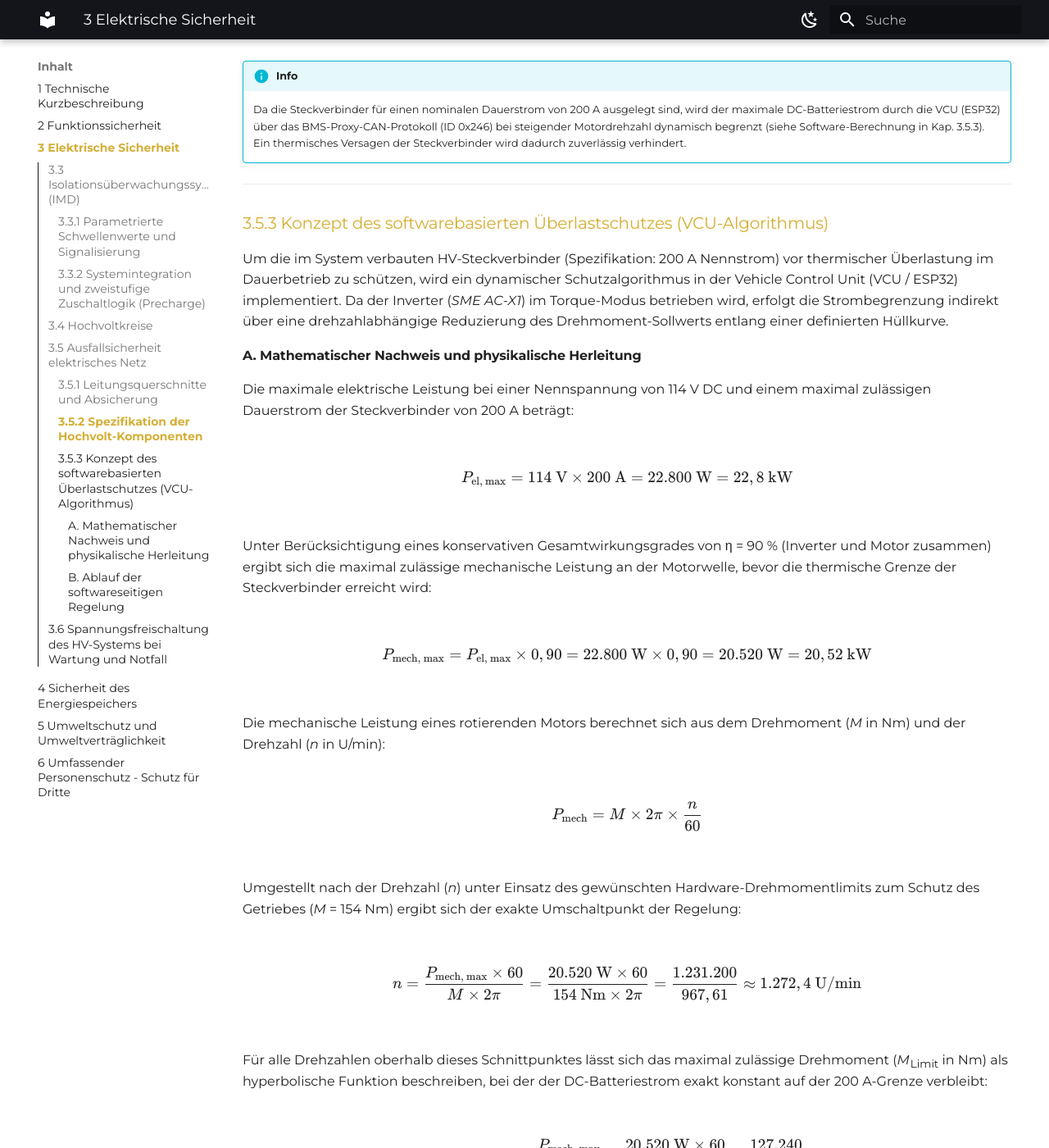
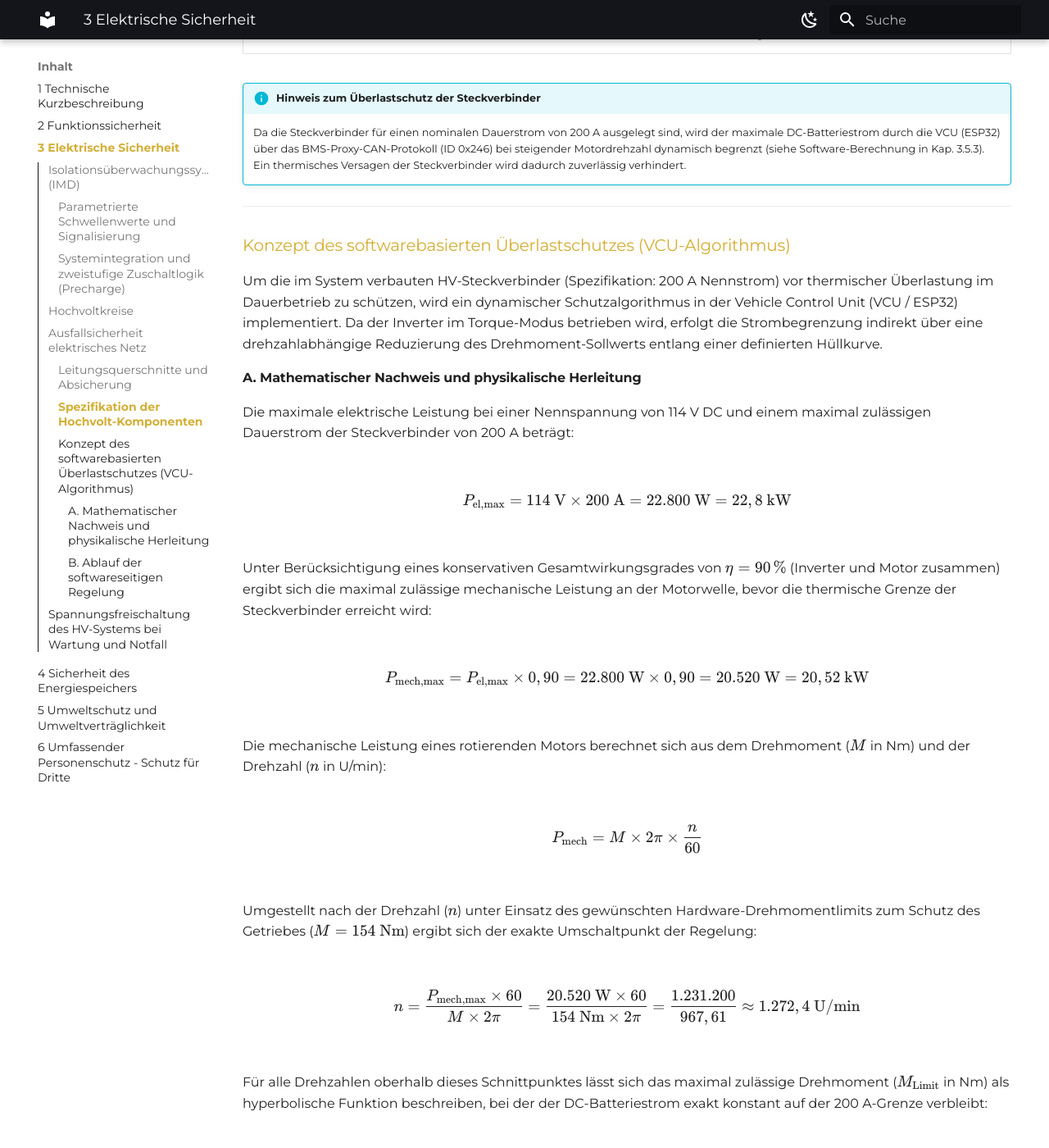
Before and after one commit to Fhiel/X19e-docs, an MkDocs documentation site: the page built from docs/elektrische_sicherheit.md, in a window 1280 px wide and 1400 px high, scrolled down 4418 px. Shown: the whole window at 82% size. Built offline with MkDocs 1.6.1 and Material for MkDocs 9.7.7, drawn with Linux system fonts in a browser that asks for light colours; some of the changed text lies outside the part shown.

Commit message:
fix removed chapter numbers an other fixes

```diff
--- a/docs/elektrische_sicherheit.md
+++ b/docs/elektrische_sicherheit.md
@@ -1,4 +1,4 @@
-# 3 Elektrische Sicherheit
+# Elektrische Sicherheit
 
 Die elektrische Sicherheit des umgerüsteten Fahrzeugs wurde gemäß den Maßgaben der DGUV 200-005 als HV-eigensicheres Fahrzeug ausgelegt, um einen vollständigen Berührungs- und Lichtbogenschutz des Hochvolt-Systems zu gewährleisten. Die Umsetzung folgt den Anforderungen der UN-Regelung Nr. 100 in ihrer aktuell gültigen Fassung.
 
@@ -30,22 +30,21 @@ Um die geforderte HV-Eigensicherheit zu erreichen, wurden folgende Maßnahmen um
     * Auf allen Abdeckungen und Gehäusen, deren Entfernung eine Berührung spannungsführender HV-Komponenten ermöglichen würde, ist ein Warnsymbol gemäß „Warnung vor gefährlicher elektrischer Spannung“ angebracht.
 
 <figure id="warning">
-  <img src="./Pictures/1000000100000240000000457D57448F.png">
-  <figcaption style="text-align: center;">Abbildung 7: Warnung vor gefährlicher elektrischer Spannung</figcaption>
+  <img src="../Pictures/1000000100000240000000457D57448F.png">
+  <figcaption style="text-align: center;">Abbildung 1: Warnung vor gefährlicher elektrischer Spannung</figcaption>
 </figure>
-
 
 * Alle HV-Leitungen, die nicht direkt in geschlossenen Gehäusen verlegt sind, besitzen eine intensiv orangefarbene Außenhülle zur sofortigen, eindeutigen Erkennbarkeit.
 
 ---
 
-## 3.3 Isolationsüberwachungssystem (IMD)
+## Isolationsüberwachungssystem (IMD)
 
-Zur kontinuierlichen Überwachung des galvanisch getrennten Hochvoltsystems (IT-Netz) ist ein **BENDER iso165C-1** Isolationsüberwachungssystem (IMD) integriert. Das System überwacht permanent den Isolationswiderstand (<i>R</i><sub>iso</sub>) zwischen allen spannungsführenden HV-Komponenten (Plus- und Minusseite) und der Fahrzeugmasse (Karosserie, Kl. 31).
+Zur kontinuierlichen Überwachung des galvanisch getrennten Hochvoltsystems (IT-Netz) is ein **BENDER iso165C-1** Isolationsüberwachungssystem (IMD) integriert. Das System überwacht permanent den Isolationswiderstand ($R_{\mathrm{iso}}$) zwischen allen spannungsführenden HV-Komponenten (Plus- und Minusseite) und der Fahrzeugmasse (Karosserie, Kl. 31).
 
 Damit wird die geforderte **Ein-Fehler-Toleranz** nach VdTÜV-Merkblatt 764 vollumfänglich erfüllt: Ein erster, einfacher Isolationsfehler führt nicht zu einer unmittelbaren Gefährdung, sondern wird zuverlässig detektiert und signalisiert.
 
-### 3.3.1 Parametrierte Schwellenwerte und Signalisierung
+### Parametrierte Schwellenwerte und Signalisierung
 
 Die Reaktion des Fahrzeugs auf eine Veränderung des Isolationszustandes ist zweistufig ausgeführt:
 
@@ -55,35 +54,35 @@ Die Reaktion des Fahrzeugs auf eine Veränderung des Isolationszustandes ist zwe
 | **Stufe 1: Vorwarnung** | $\le 400\text{ k}\Omega$ | **Optische Signalisierung:** Auf dem Kombi-Instrument wird permanent die Statusmeldung „ISO WARN“ ausgegeben. Der Fahrbetrieb bleibt uneingeschränkt möglich. |
 | **Stufe 2: Hauptalarm** | $\le 250\text{ k}\Omega$ | **Interventionsschwelle:** Auf dem Kombi-Instrument wird das Signal „ISO ERR“ visualisiert. Ein Schließen der HV-Schütze (Startvorgang) wird bei diesem Wert systemseitig blockiert. |
 
-*Hinweis: Eine detaillierte Aufschlüsselung der Displaymeldungen auf den Anzeigegeräten befindet sich in Kapitel „Anzeigen und Bedienelemente“.*
+*Hinweis: Eine detaillierte Aufschlüsselung der Displaymeldungen auf den Anzeigegeräten befindet sich im entsprechenden Kapitel der Bedienelemente.*
 
 ---
 
-### 3.3.2 Systemintegration und zweistufige Zuschaltlogik (Precharge)
+### Systemintegration und zweistufige Zuschaltlogik (Precharge)
 
 Das Hochvoltsystem verfügt über eine sequenzielle Zuschaltlogik. Diese gewährleistet einen lastfreien Start der internen Batterieschütze sowie eine normgerechte Vorschaltladung (Precharge) der Zwischenkreiskondensatoren des Inverters, um schädliche Einschaltströme (Lichtbögen) zu verhindern.
 
-Ein fehlerfreier Isolationswiderstand (<i>R</i><sub>iso</sub> > 250 k&Omega;) ist die zwingende logische Voraussetzung (Interlock) für die Einleitung der folgenden Start-Sequenz:
+Ein fehlerfreier Isolationswiderstand ($R_{\mathrm{iso}} > 250\text{ k}\Omega$) ist die zwingende logische Voraussetzung (Interlock) für die Einleitung der folgenden Start-Sequenz:
 
 1. **Zuschaltung REESS (Lastfrei):** Bei Aktivierung der Startbereitschaft (Klemme 15) schließt das Batteriemanagementsystem (SimpBMS) zunächst die allpoligen Schütze innerhalb der beiden Batteriepacks (vorn und hinten). Da das nachgelagerte Inverter-Hauptschütz in der zentralen HV-Distribution zu diesem Zeitpunkt noch physisch geöffnet ist, erfolgt das Schließen der Batterie-Schütze völlig strom- und lastfrei. Ein Verschleiß der Schützkontakte wird konstruktiv ausgeschlossen. Das IMD überwacht ab diesem Moment die HV-Strecke bis zur HV-Distribution.
-2. **Vorschaltladung (Precharge) durch Inverter:** Das System nutzt die integrierte Precharge-Logik des Motorcontrollers. Das eingesetzte Invertermodell (*NetGain HyPer-Drive X1, NON-ISOLATED Logic*) verfügt gemäß Herstellervorgabe (*NetGain User Manual Rev. A.1, S. 15*) über einen internen Precharge-Widerstand. Mit Anliegen der Steuerspannung lädt der Inverter seine internen Zwischenkreiskondensatoren kontrolliert hoch, bis das Spannungsniveau der Batteriespannung angeglichen ist.
+2. **Vorschaltladung (Precharge) durch Inverter:** Das System nutzt die integrierte Precharge-Logik des Motorcontrollers. Das Invertermodell verfügt über einen internen Precharge-Widerstand. Mit Anliegen der Steuerspannung lädt der Inverter seine internen Zwischenkreiskondensatoren kontrolliert hoch, bis das Spannungsniveau der Batteriespannung angeglichen ist.
 3. **Freigabe Hauptschütz (HV-Distribution):** Erst nach erfolgreichem und plausibilisiertem Abschluss der Vorschaltladung steuert die Logik des Inverters das Inverter-Hauptschütz in der HV-Distribution an und schließt dieses. Damit ist das Gesamtsystem unterbrechungsfrei und bauteilschonend mit dem Antriebsstrang verbunden. Die volle Leistung des Traktionsantriebs wird freigegeben. Das IMD überwacht nun kontinuierlich das gesamte, geschlossene HV-Bordnetz.
 
 ---
 
-## 3.4 Hochvoltkreise
+## Hochvoltkreise
 
 Alle Hochvoltkreise des Antriebssystems sind als **isoliertes Netz (IT-System)** ausgeführt. Die Leitungen des Plus- und Minuspols werden vollständig vom Fahrzeugchassis getrennt geführt und sind zu keinem Zeitpunkt mit der Fahrzeugmasse verbunden.
 
 ---
 
-## 3.5 Ausfallsicherheit elektrisches Netz
+## Ausfallsicherheit elektrisches Netz
 
 Das elektrische Netz des Antriebssystems ist so dimensioniert und ausgelegt, dass unter allen vorhersehbaren Betriebsbedingungen und Lastfällen ein vorzeitiges Versagen ausgeschlossen ist (gemäß VdTÜV-Merkblatt 764, Kap. 4.5). Die Absicherung teilt sich auf in einen hardwarebasierten Kurzschlussschutz und einen softwarebasierten Überlastschutz.
 
-### 3.5.1 Leitungsquerschnitte und Absicherung
+### Leitungsquerschnitte und Absicherung
 
-| Systemkomponente | Strombelastbarkeit Leitungen (mm²) | Sicherung (A) | Schutzfunktion (Software) |
+| Systemkomponente | Strombelastbarkeit Leitungen ($\text{mm}^2$) | Sicherung (A) | Schutzfunktion (Software) |
 | :--- | :---: | :---: | :--- |
 | **REESS und Inverter** (38.000 W) | 70 | 630 (Schmelz) | Begrenzung auf max. 200 A DC (VCU-Algorithmus) |
 | **Ladegerät / Charger** (3.300 W) | 4 | 40 (Schmelz) | Elektronische Überwachung durch BMS und Ladegerät |
@@ -91,10 +90,10 @@ Das elektrische Netz des Antriebssystems ist so dimensioniert und ausgelegt, das
 | **DC/DC Converter** (1.000 W) | 4 | 12 (Schmelz) | Elektronische Begrenzung im Wandler |
 | **Heizung / Heating** (500 W) | 0,75 | 5 (Schmelz) | Thermische Abschaltung |
 
-!!! info Hinweis zur Absicherung des Motors
+!!! info "Hinweis zur Absicherung des Motors"
     Die Absicherung des Motors ist in der Motor Control Unit (MCU) integriert und wird elektronisch überwacht.
 
-### 3.5.2 Spezifikation der Hochvolt-Komponenten
+### Spezifikation der Hochvolt-Komponenten
 
 | Komponente | Hersteller / Typ | Nennstrom (Dauer) | Spitzenstrom (Peak) | Normkonformität / Nachweis |
 | :--- | :--- | :---: | :---: | :--- |
@@ -103,46 +102,36 @@ Das elektrische Netz des Antriebssystems ist so dimensioniert und ausgelegt, das
 | **Hauptschütze** | Gigavac | 350 A | > 1.000 A | UL 508 / IEC 60947 |
 | **Hauptsicherung** | Eaton Bussmann EBSD | 630 A | Kurzschluss-Abschaltung | IEC 60269-4 / Träge Charakteristik |
 
-!!! info Hinweis zum Überlastschutz der Steckverbinder
+!!! info "Hinweis zum Überlastschutz der Steckverbinder"
     Da die Steckverbinder für einen nominalen Dauerstrom von 200 A ausgelegt sind, wird der maximale DC-Batteriestrom durch die VCU (ESP32) über das BMS-Proxy-CAN-Protokoll (ID 0x246) bei steigender Motordrehzahl dynamisch begrenzt (siehe Software-Berechnung in Kap. 3.5.3). Ein thermisches Versagen der Steckverbinder wird dadurch zuverlässig verhindert.
 
 ---
 
-### 3.5.3 Konzept des softwarebasierten Überlastschutzes (VCU-Algorithmus)
+### Konzept des softwarebasierten Überlastschutzes (VCU-Algorithmus)
 
-Um die im System verbauten HV-Steckverbinder (Spezifikation: 200 A Nennstrom) vor thermischer Überlastung im Dauerbetrieb zu schützen, wird ein dynamischer Schutzalgorithmus in der Vehicle Control Unit (VCU / ESP32) implementiert. Da der Inverter (*SME AC-X1*) im Torque-Modus betrieben wird, erfolgt die Strombegrenzung indirekt über eine drehzahlabhängige Reduzierung des Drehmoment-Sollwerts entlang einer definierten Hüllkurve.
+Um die im System verbauten HV-Steckverbinder (Spezifikation: 200 A Nennstrom) vor thermischer Überlastung im Dauerbetrieb zu schützen, wird ein dynamischer Schutzalgorithmus in der Vehicle Control Unit (VCU / ESP32) implementiert. Da der Inverter im Torque-Modus betrieben wird, erfolgt die Strombegrenzung indirekt über eine drehzahlabhängige Reduzierung des Drehmoment-Sollwerts entlang einer definierten Hüllkurve.
 
 #### A. Mathematischer Nachweis und physikalische Herleitung
 
 Die maximale elektrische Leistung bei einer Nennspannung von 114 V DC und einem maximal zulässigen Dauerstrom der Steckverbinder von 200 A beträgt:
 
-<div class="arithmatex">
-$$P_{\text{el, max}} = 114\text{ V} \times 200\text{ A} = 22.800\text{ W} = 22,8\text{ kW}$$
-</div>
+$$P_{\mathrm{el,max}} = 114\text{ V} \times 200\text{ A} = 22.800\text{ W} = 22,8\text{ kW}$$
 
-Unter Berücksichtigung eines konservativen Gesamtwirkungsgrades von &eta; = 90 % (Inverter und Motor zusammen) ergibt sich die maximal zulässige mechanische Leistung an der Motorwelle, bevor die thermische Grenze der Steckverbinder erreicht wird:
+Unter Berücksichtigung eines konservativen Gesamtwirkungsgrades von $\eta = 90\,\%$ (Inverter und Motor zusammen) ergibt sich die maximal zulässige mechanische Leistung an der Motorwelle, bevor die thermische Grenze der Steckverbinder erreicht wird:
 
-<div class="arithmatex">
-$$P_{\text{mech, max}} = P_{\text{el, max}} \times 0,90 = 22.800\text{ W} \times 0,90 = 20.520\text{ W} = 20,52\text{ kW}$$
-</div>
+$$P_{\mathrm{mech,max}} = P_{\mathrm{el,max}} \times 0,90 = 22.800\text{ W} \times 0,90 = 20.520\text{ W} = 20,52\text{ kW}$$
 
-Die mechanische Leistung eines rotierenden Motors berechnet sich aus dem Drehmoment (<i>M</i> in Nm) und der Drehzahl (<i>n</i> in U/min):
+Die mechanische Leistung eines rotierenden Motors berechnet sich aus dem Drehmoment ($M$ in Nm) und der Drehzahl ($n$ in U/min):
 
-<div class="arithmatex">
-$$P_{\text{mech}} = M \times 2\pi \times \frac{n}{60}$$
-</div>
+$$P_{\mathrm{mech}} = M \times 2\pi \times \frac{n}{60}$$
 
-Umgestellt nach der Drehzahl (<i>n</i>) unter Einsatz des gewünschten Hardware-Drehmomentlimits zum Schutz des Getriebes (<i>M</i> = 154 Nm) ergibt sich der exakte Umschaltpunkt der Regelung:
+Umgestellt nach der Drehzahl ($n$) unter Einsatz des gewünschten Hardware-Drehmomentlimits zum Schutz des Getriebes ($M = 154\text{ Nm}$) ergibt sich der exakte Umschaltpunkt der Regelung:
 
-<div class="arithmatex">
-$$n = \frac{P_{\text{mech, max}} \times 60}{M \times 2\pi} = \frac{20.520\text{ W} \times 60}{154\text{ Nm} \times 2\pi} = \frac{1.231.200}{967,61} \approx 1.272,4\text{ U/min}$$
-</div>
+$$n = \frac{P_{\mathrm{mech,max}} \times 60}{M \times 2\pi} = \frac{20.520\text{ W} \times 60}{154\text{ Nm} \times 2\pi} = \frac{1.231.200}{967,61} \approx 1.272,4\text{ U/min}$$
 
-Für alle Drehzahlen oberhalb dieses Schnittpunktes lässt sich das maximal zulässige Drehmoment (<i>M</i><sub>Limit</sub> in Nm) als hyperbolische Funktion beschreiben, bei der der DC-Batteriestrom exakt konstant auf der 200 A-Grenze verbleibt:
+Für alle Drehzahlen oberhalb dieses Schnittpunktes lässt sich das maximal zulässige Drehmoment ($M_{\mathrm{Limit}}$ in Nm) als hyperbolische Funktion beschreiben, bei der der DC-Batteriestrom exakt konstant auf der 200 A-Grenze verbleibt:
 
-<div class="arithmatex">
-$$M_{\text{Limit}}(n) = \frac{P_{\text{mech, max}}}{\omega} = \frac{20.520\text{ W} \times 60}{2\pi \times n} \approx \frac{127.240}{n}$$
-</div>
+$$M_{\mathrm{Limit}}(n) = \frac{P_{\mathrm{mech,max}}}{\omega} = \frac{P_{\mathrm{mech,max}}}{2\pi \times \frac{n}{60}} = \frac{20.520\text{ W} \times 60}{2\pi \times n} \approx \frac{127.240}{n}$$
 
 ---
 
@@ -150,16 +139,13 @@ $$M_{\text{Limit}}(n) = \frac{P_{\text{mech, max}}}{\omega} = \frac{20.520\text{
 
 Der in der VCU hinterlegte Algorithmus teilt das Kennfeld basierend auf der errechneten Grenzdrehzahl von **1.272 U/min** in zwei distinkte Regelbereiche auf:
 
-Bereich 1: <i>n</i> &le; 1.272 U/min (Konstantes Drehmoment)
-: Das maximal vom Fahrer angeforderte Drehmoment wird bis zum vordefinierten Hardware-Schutzlimit von **154 Nm** vollständig freigegeben. In diesem Drehzahlbereich bleibt der DC-Batteriestrom anfahrbedingt und aufgrund der geringen mechanischen Leistung weit unter der kritischen 200 A-Schwelle (z. B. ca. 78 A bei 500 U/min).
+* **Bereich 1 ($n \le 1.272\text{ U/min}$ - Konstantes Drehmoment):** Das maximal vom Fahrer angeforderte Drehmoment wird bis zum vordefinierten Hardware-Schutzlimit von **154 Nm** vollständig freigegeben. In diesem Drehzahlbereich bleibt der DC-Batteriestrom anfahrbedingt und aufgrund der geringen mechanischen Leistung weit unter der kritischen 200 A-Schwelle (z. B. ca. 78 A bei 500 U/min).
+* **Bereich 2 ($n > 1.272\text{ U/min}$ - Konstante Leistung / Hyperbolische Drosselung):** Der VCU-Algorithmus berechnet zyklisch bei jeder eingehenden CAN-Botschaft des Motors das reduzierte Drehmoment-Limit ($M_{\mathrm{Limit}}$). Dieses wird als maximal zulässiger Prozentwert über das BMS-Proxy-Protokoll (CAN-ID 0x246) an den Inverter übermittelt. Das Drehmoment wird präzise entlang der 20,52 kW-Hyperbel gedrosselt. Ein Ansteigen des DC-Batteriestroms über 200 A wird dadurch softwareseitig aktiv unterbunden.
 
-Bereich 2: <i>n</i> &gt; 1.272 U/min (Konstante Leistung / Hyperbolische Drosselung)
-: Der VCU-Algorithmus berechnet zyklisch bei jeder eingehenden CAN-Botschaft des Motors das reduzierte Drehmoment-Limit (<i>M</i><sub>Limit</sub>). Dieses wird als maximal zulässiger Prozentwert (*limit_percent*) über das BMS-Proxy-Protokoll (CAN-ID 0x246) an den Inverter übermittelt. Das Drehmoment wird präzise entlang der 20,52 kW-Hyperbel gedrosselt. Ein Ansteigen des DC-Batteriestroms über 200 A wird dadurch softwareseitig aktiv und unfehlbar unterbunden.
+!!! info ""
+    Die genaue softwareseitige Implementierung (C++ Quellcode der VCU auf dem ESP32) ist im Anhang unter Kapitel 8.3 vollumfänglich dokumentiert.
 
-!!! info
-    Die genaue softwareseitige Implementierung (C++ Quellcode der VCU auf dem ESP32) ist im Anhang unter Kapitel 8.13 vollumfänglich dokumentiert.*
-
-## 3.6 Spannungsfreischaltung des HV-Systems bei Wartung und Notfall
+## Spannungsfreischaltung des HV-Systems bei Wartung und Notfall
 
 Zur Durchführung von Wartungsarbeiten oder in Notfallsituationen kann das HV-System schnell und sicher spannungsfrei geschaltet werden:
 
--- a/docs/umweltschutz_und_vertraeglichkeit.md
+++ b/docs/umweltschutz_und_vertraeglichkeit.md
@@ -1,32 +1,33 @@
-# 5 Umweltschutz und Umweltverträglichkeit
+# Umweltschutz und Umweltverträglichkeit
 
 Dieses Kapitel dokumentiert die Einhaltung der gesetzlichen Vorschriften bezüglich der Umweltverträglichkeit des umgerüsteten Fahrzeugs.
 
-## 5.1 Elektromagnetische Verträglichkeit (EMV)
+## Elektromagnetische Verträglichkeit (EMV)
 
 Die elektromagnetische Verträglichkeit des Gesamtfahrzeugs wird gemäß den Anforderungen der UN-Regelung Nr. 10 sichergestellt. Dies wird durch folgende Maßnahmen erreicht:
 
-- Verwendung von EMV-geprüften Hauptkomponenten (Inverter, Ladegerät, DC/DC-Wandler, BMS).
-- Durchgehende Schirmung aller Hochvolt-Leitungen.
-- Konsequenter Potentialausgleich durch die Verbindung aller metallischen Gehäuse der HV-Komponenten und der Kabelschirmung mit der Fahrzeugmasse (siehe Kap. 3).
+* Verwendung von EMV-geprüften Hauptkomponenten (Inverter, Ladegerät, DC/DC-Wandler, BMS).
+* Durchgehende Schirmung aller Hochvolt-Leitungen.
+* Konsequenter Potentialausgleich durch die Verbindung aller metallischen Gehäuse der HV-Komponenten und der Kabelschirmung mit der Fahrzeugmasse.
 
 Durch diese Maßnahmen wird sichergestellt, dass das Fahrzeug weder durch externe elektromagnetische Felder gestört wird, noch selbst unzulässige Störungen aussendet.
 
 ---
 
-## 5.2 Geräuschemissionen
+## Geräuschemissionen
 
 Gemäß UN-Regelung Nr. 51 unterliegt das Fahrzeug Grenzwerten für das Fahrgeräusch. Durch den Entfall des Verbrennungsmotors und der Abgasanlage emittiert das Fahrzeug im Fahrbetrieb primär Reifen- und Windgeräusche, die die gesetzlichen Grenzwerte deutlich unterschreiten.
+
 Eine Messung des Standgeräuschs ist für reine Elektrofahrzeuge gemäß VdTÜV-Merkblatt 764 nicht erforderlich und entfällt somit.
 
 ---
 
-## 5.3 Stromverbrauch und Reichweite
+## Stromverbrauch und Reichweite
 
-Eine detaillierte Berechnung des zu erwartenden Stromverbrauchs sowie eine Abschätzung der elektrischen Reichweite auf Basis der Fahrzeugparameter und der Batteriekapazität ist in Kap. 2.3 dieser Dokumentation dargelegt.
+Eine detaillierte Berechnung des zu erwartenden Stromverbrauchs sowie eine Abschätzung der elektrischen Reichweite auf Basis der Fahrzeugparameter und der Batteriekapazität ist im Kapitel zur Funktionssicherheit dieser Dokumentation dargelegt.
 
 ---
 
-## 5.4 Kennzeichnung des Energiespeichers (Batteriegesetz - BattG)
+## Kennzeichnung des Energiespeichers (Batteriegesetz - BattG)
 
 Zur Erfüllung der gesetzlichen Vorgaben des Batteriegesetzes (BattG) werden die beiden Batteriepacks (REESS) mit dem Symbol der durchgestrichenen Mülltonne gekennzeichnet, um auf die Notwendigkeit der fachgerechten Entsorgung hinzuweisen.
```
Also changed, not shown: other parts of docs/elektrische_sicherheit.md (+1 -1 lines), docs/sicherheit_des_energiespeichers.md (+5 -5 lines), docs/umfassender_personenschutz.md (+20 -19 lines).
